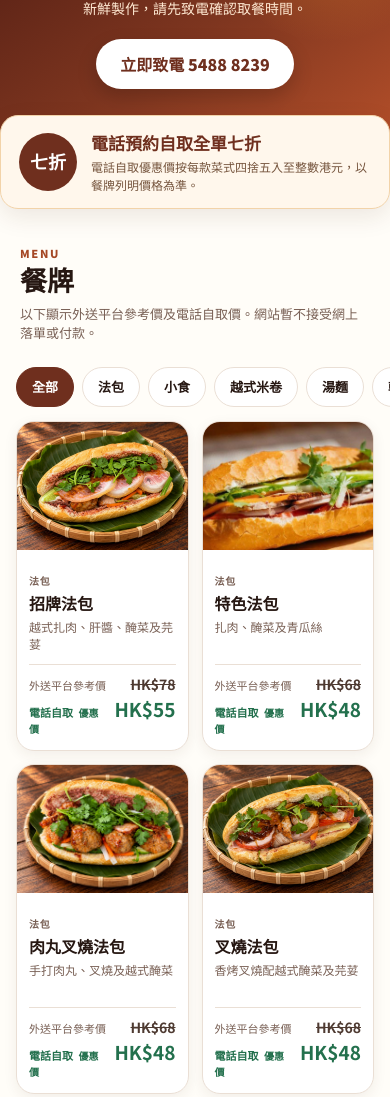
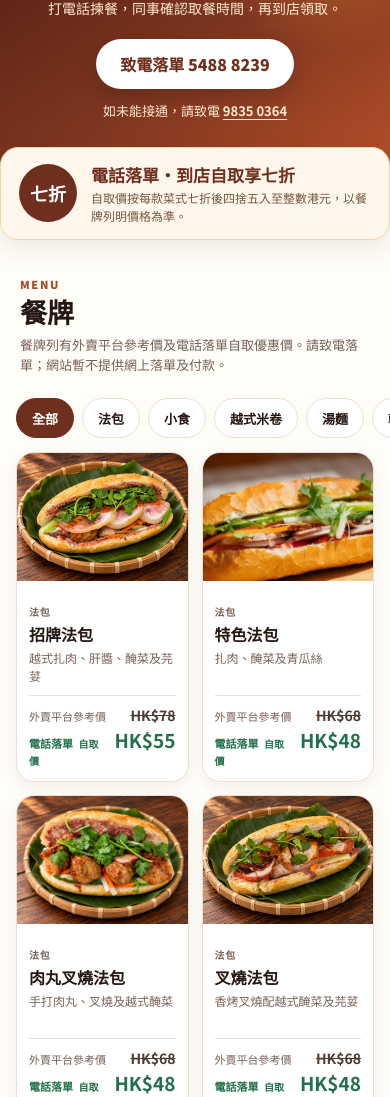
Before and after one commit to hokafai456-ux/vietbreadhouse-online, a website: page index.html in a window 390 px wide. Shown: the part 187-1284 px from the top of the page. Drawn offline with Linux system fonts and the light colour scheme.

Commit message:
Clarify phone ordering and pickup with backup contact

```diff
--- a/css/style.css
+++ b/css/style.css
@@ -52,6 +52,8 @@ a { color: inherit; text-decoration: none; }
 .hero h1 { margin-top: 8px; font-size: clamp(30px, 7vw, 42px); line-height: 1.15; letter-spacing: -.03em; }
 .hero-copy { margin: 12px auto 20px; max-width: 28rem; color: #ffe9d2; font-size: 14px; }
 .call-hero { min-height: 50px; padding: 0 24px; background: #fff; color: var(--brand); box-shadow: 0 8px 20px rgba(0,0,0,.18); }
+.hero-backup { margin-top: 12px; color: #ffe9d2; font-size: 13px; }
+.hero-backup a { color: inherit; font-weight: 700; text-decoration: underline; text-underline-offset: 3px; }
 
 .offer {
   max-width: 728px; margin: -22px auto 0; position: relative; z-index: 1;
--- a/index.html
+++ b/index.html
@@ -4,11 +4,11 @@
   <meta charset="utf-8">
   <meta name="viewport" content="width=device-width,initial-scale=1,viewport-fit=cover">
   <meta name="theme-color" content="#6f2f1e">
-  <meta name="description" content="越南法包屋餐牌。現只接受電話預約自取。">
+  <meta name="description" content="越南法包屋餐牌。電話落單，到店自取享七折。致電 5488 8239；如未能接通，請致電 9835 0364。">
   <title>越南法包屋 · 餐牌</title>
   <link rel="preconnect" href="https://fonts.googleapis.com">
   <link href="https://fonts.googleapis.com/css2?family=Noto+Sans+TC:wght@400;700;900&display=swap" rel="stylesheet">
-  <link rel="stylesheet" href="css/style.css?v=3">
+  <link rel="stylesheet" href="css/style.css?v=4">
 </head>
 <body>
   <header class="app-header">
@@ -20,30 +20,31 @@
           <small>VIET BREAD HOUSE</small>
         </span>
       </a>
-      <a class="call-top" href="tel:+85254888239">致電預約</a>
+      <a class="call-top" href="tel:+85254888239">電話落單</a>
     </div>
   </header>
 
   <main>
     <section class="hero" aria-labelledby="hero-title">
       <p class="hero-sub">越南法包外賣專門</p>
-      <h1 id="hero-title">電話預約自取</h1>
-      <p class="hero-copy">新鮮製作，請先致電確認取餐時間。</p>
-      <a class="call-hero" href="tel:+85254888239">立即致電 5488 8239</a>
+      <h1 id="hero-title">電話落單・到店自取</h1>
+      <p class="hero-copy">打電話揀餐，同事確認取餐時間，再到店領取。</p>
+      <a class="call-hero" href="tel:+85254888239">致電落單 5488 8239</a>
+      <p class="hero-backup">如未能接通，請致電 <a href="tel:+85298350364">9835 0364</a></p>
     </section>
 
-    <section class="offer" aria-label="電話自取優惠">
+    <section class="offer" aria-label="電話落單自取優惠">
       <span class="offer-badge">七折</span>
       <div>
-        <strong>電話預約自取全單七折</strong>
-        <p>電話自取優惠價按每款菜式四捨五入至整數港元，以餐牌列明價格為準。</p>
+        <strong>電話落單・到店自取享七折</strong>
+        <p>自取價按每款菜式七折後四捨五入至整數港元，以餐牌列明價格為準。</p>
       </div>
     </section>
 
     <section class="menu-intro" id="menu" aria-labelledby="menu-title">
       <p class="eyebrow">MENU</p>
       <h2 id="menu-title">餐牌</h2>
-      <p>以下顯示外送平台參考價及電話自取價。網站暫不接受網上落單或付款。</p>
+      <p>餐牌列有外賣平台參考價及電話落單自取優惠價。請致電落單；網站暫不提供網上落單及付款。</p>
     </section>
 
     <nav class="cat-tabs" id="catTabs" aria-label="餐牌分類"></nav>
@@ -53,10 +54,10 @@
 
     <section class="contact-card" aria-labelledby="contact-title">
       <p class="eyebrow">PHONE PICKUP</p>
-      <h2 id="contact-title">致電預約自取</h2>
-      <p class="contact-note">請告訴同事菜式、數量及預計取餐時間。</p>
+      <h2 id="contact-title">電話落單・到店自取</h2>
+      <p class="contact-note">請告訴同事菜式、數量、特別要求及希望取餐時間；同事確認後，按約定時間到店領取。</p>
       <a class="call-main" href="tel:+85254888239">5488 8239</a>
-      <p class="contact-secondary">批發查詢：<a href="tel:+85298350364">9835 0364</a></p>
+      <p class="contact-secondary">如未能接通，請致電 <a href="tel:+85298350364">9835 0364</a></p>
       <dl class="store-details">
         <div><dt>營業時間</dt><dd>11:00–19:00（星期日休息）</dd></div>
         <div><dt>地址</dt><dd>觀塘成業街 16 號怡生工業中心 H 座 1 樓 H08 室</dd></div>
@@ -70,9 +71,9 @@
   </main>
 
   <footer>
-    本網站現只供瀏覽餐牌及電話預約自取，並不提供網上付款或提交訂單功能。
+    瀏覽餐牌後請致電落單，再到店自取。網站暫不提供網上落單及付款。
   </footer>
 
-  <script src="js/order-app.js?v=11"></script>
+  <script src="js/order-app.js?v=12"></script>
 </body>
 </html>
--- a/js/order-app.js
+++ b/js/order-app.js
@@ -16,8 +16,8 @@
     { id: 'bun-bo-vien', name: '豬肉丸湯米線', category: '湯麵', price: 68, image: 'images/bun-bo-vien.jpg', desc: '豬肉丸、血塊及炸豆腐' },
     { id: 'bun-lon-tap-cam', name: '豬雜湯米線', category: '湯麵', price: 68, image: 'images/bun-lon-tap-cam.jpg', desc: '豬雜、豬扎肉、炸豆腐及肉丸' },
     { id: 'bun-xa-xiu-kho', name: '燒肉乾撈米線', category: '乾撈米線', price: 68, image: 'images/bun-xa-xiu-kho.jpg', desc: '香脆燒豬頸肉拌米線' },
-    { id: 'bun-cha-gio-lon', name: '炸春卷米線', category: '乾撈米線', price: 68, image: 'images/bun-cha-gio-lon.jpg', desc: '大春卷配米線及花生' },
-    { id: 'bun-cha-gio', name: '炸春卷乾撈米線', category: '乾撈米線', price: 68, image: 'images/bun-cha-gio.jpg', desc: '脆皮春卷拌米線配豆芽及芫荽' },
+    { id: 'bun-cha-gio-lon', name: '大春卷乾撈米線', category: '乾撈米線', price: 68, image: 'images/bun-cha-gio-lon.jpg', desc: '大春卷配米線及花生' },
+    { id: 'bun-cha-gio', name: '脆皮春卷乾撈米線', category: '乾撈米線', price: 68, image: 'images/bun-cha-gio.jpg', desc: '脆皮春卷拌米線配豆芽及芫荽' },
   ];
 
   const $ = id => document.getElementById(id);
@@ -61,8 +61,8 @@
             <strong class="menu-card-name">${item.name}</strong>
             <p class="menu-card-desc">${item.desc}</p>
             <div class="price-stack" aria-label="${item.name} 價格">
-              <p class="platform-price"><span>外送平台參考價</span><strong>${money(item.price)}</strong></p>
-              <p class="pickup-price"><span>電話自取 <em>優惠價</em></span><strong>${money(pickupPrice)}</strong></p>
+              <p class="platform-price"><span>外賣平台參考價</span><strong>${money(item.price)}</strong></p>
+              <p class="pickup-price"><span>電話落單 <em>自取價</em></span><strong>${money(pickupPrice)}</strong></p>
             </div>
           </div>
         </article>`;
--- a/public/css/style.css
+++ b/public/css/style.css
@@ -52,6 +52,8 @@ a { color: inherit; text-decoration: none; }
 .hero h1 { margin-top: 8px; font-size: clamp(30px, 7vw, 42px); line-height: 1.15; letter-spacing: -.03em; }
 .hero-copy { margin: 12px auto 20px; max-width: 28rem; color: #ffe9d2; font-size: 14px; }
 .call-hero { min-height: 50px; padding: 0 24px; background: #fff; color: var(--brand); box-shadow: 0 8px 20px rgba(0,0,0,.18); }
+.hero-backup { margin-top: 12px; color: #ffe9d2; font-size: 13px; }
+.hero-backup a { color: inherit; font-weight: 700; text-decoration: underline; text-underline-offset: 3px; }
 
 .offer {
   max-width: 728px; margin: -22px auto 0; position: relative; z-index: 1;
```
Also changed, not shown: public/index.html (+16 -15 lines), public/js/order-app.js (+4 -4 lines).
